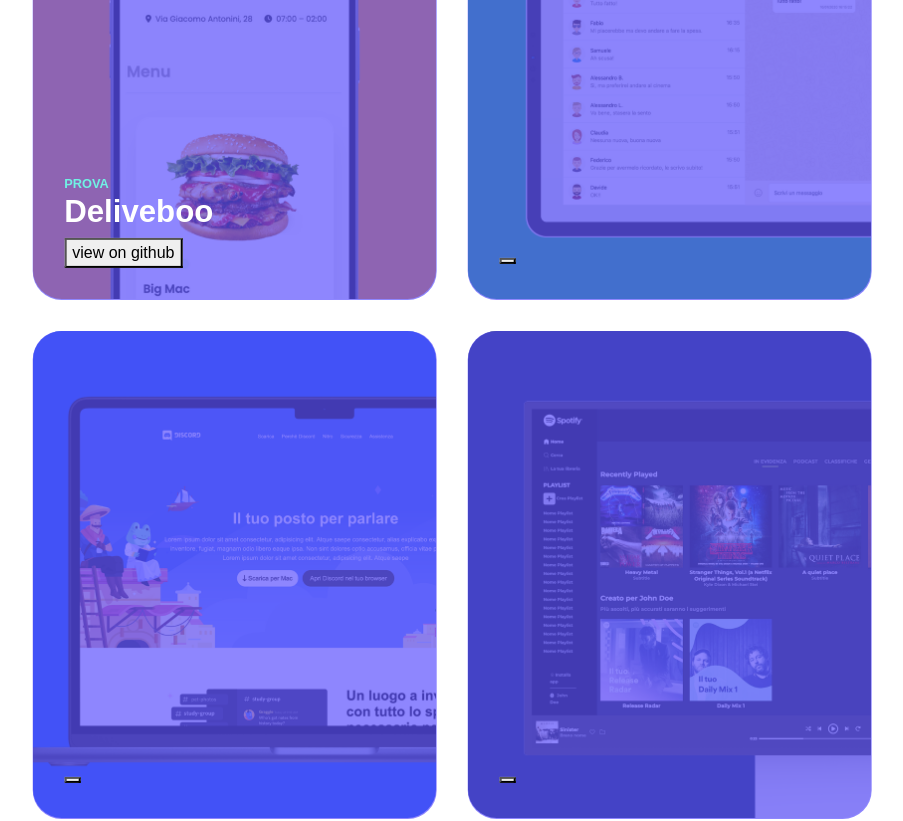
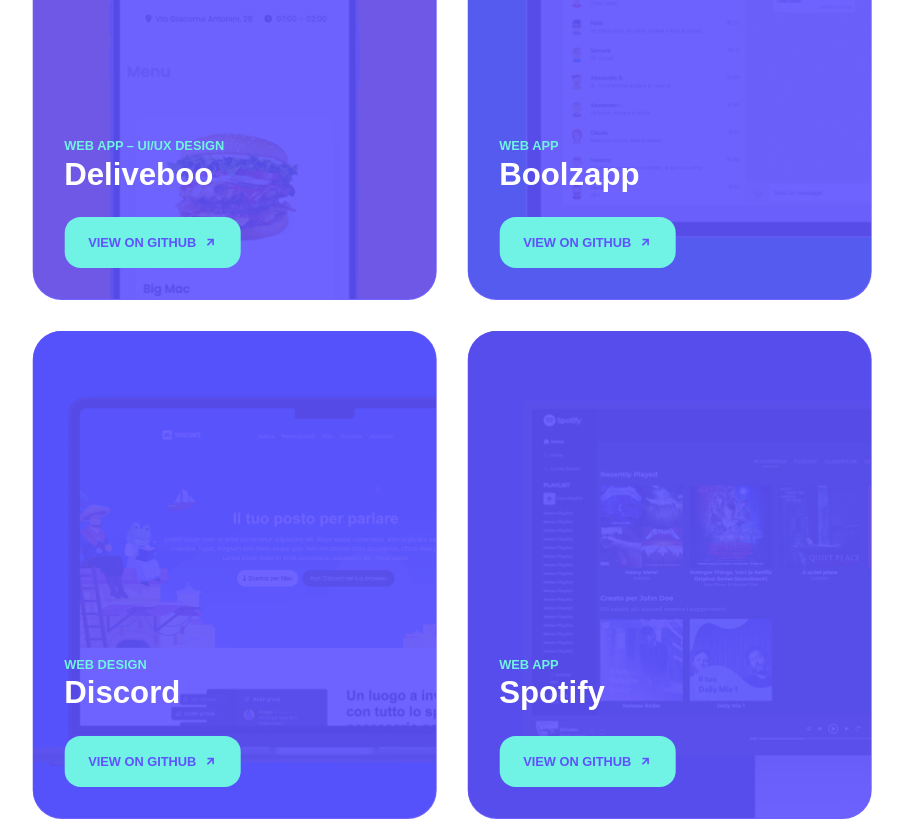
Before and after one commit to andrea-salvalaggio/my-portfolio, a Vue app: page / in a window 1280 px wide. Shown: the part 820-1641 px from the top of the page, without its empty margins (188-1091 px from the left). Built offline with nearby package versions, Linux system fonts and the light colour scheme.

Commit message:
style: :art: Add more style to overlay effect card

```diff
--- a/src/components/Main/Card/CardSingleProject.vue
+++ b/src/components/Main/Card/CardSingleProject.vue
@@ -4,8 +4,13 @@
             <div class="overlay-container position-absolute top-50 start-50 translate-middle">
                 <div class="overlay-description">
                     <p class="text-uppercase m-0">{{ project.type }}</p>
-                    <h2>{{ project.title }}</h2>
-                    <button>{{ project.cta }}</button>
+                    <h2 class="pb-3">{{ project.title }}</h2>
+                    <button class="btn text-uppercase text-white border-0 px-4 py-3">
+                        <a class="text-decoration-none" :href="project.link" target="_blank">
+                        {{ project.cta }}
+                        <i class="ri-arrow-right-up-line align-top ps-1"></i>
+                        </a>
+                    </button>
                 </div>
             </div>
             <img :src="project.img" :alt="project.text" class="p-3">
@@ -21,21 +26,34 @@ export default {
                 {
                     img: require("../../../assets/img/projects/deliveboo.png"),
                     text: "DeliveBoo Project",
-                    type: "prova",
+                    type: "web app – ui/ux design",
                     title: "Deliveboo",
-                    cta: "view on github"
+                    cta: "view on github",
+                    link: "https://github.com/andrea-salvalaggio/laravel-deliveboo"
                 },
                 {
                     img: require("../../../assets/img/projects/boolzapp.png"),
-                    text: "Boolzapp Project"
+                    text: "Boolzapp Project",
+                    type: "web app",
+                    title: "Boolzapp",
+                    cta: "view on github",
+                    link: "https://github.com/andrea-salvalaggio/vue-boolzapp"
                 },
                 {
                     img: require("../../../assets/img/projects/discord.png"),
-                    text: "Discord Project"
+                    text: "Discord Project",
+                    type: "web design",
+                    title: "Discord",
+                    cta: "view on github",
+                    link: "https://github.com/andrea-salvalaggio/htmlcss-discord"
                 },
                 {
                     img: require("../../../assets/img/projects/spotify.png"),
-                    text: "Spotify Project"
+                    text: "Spotify Project",
+                    type: "web app",
+                    title: "Spotify",
+                    cta: "view on github",
+                    link: "https://github.com/andrea-salvalaggio/html-css-spotifyweb"
                 },
             ]
         }
@@ -50,24 +68,6 @@ export default {
     position: relative;
     overflow: hidden;
 
-    .overlay-description{
-        position: absolute;
-        bottom: 0;
-        padding: 2rem;
-
-        p{
-            font-size: $normalFontSize;
-            font-weight: $smallFontWeight;
-            color: $secondryColorBrand;
-        }
-
-        h2{
-            font-size: $h2FontSize;
-            font-weight: $bigFontWeight;
-            color: $secondaryColorText;
-        }
-    }
-
     img {
         width: 100%;
         height: 100%;
@@ -80,6 +80,35 @@ export default {
     height: calc(100% - 1.9rem);
     background-color: $primaryColorOverlay;
     border-radius: $overlayRadius;
+
+    .overlay-description{
+        position: absolute;
+        bottom: 0;
+        padding: 2rem;
+
+        p{
+            font-size: $normalFontSize;
+            font-weight: $normalFontWeight;
+            color: $secondryColorBrand;
+        }
+
+        h2{
+            font-size: $h2FontSize;
+            font-weight: $bigFontWeight;
+            color: $secondaryColorText;
+        }
+
+        button {
+            font-size: $normalFontSize;
+            font-weight: $smallFontWeight;
+            border-radius: $btnRadius;
+            background-color: $secondryColorBrand;
+
+            a{
+                color: $primaryColorBrand;
+            }
+        }
+    }
 }
 
 </style>
--- a/styles/variables.scss
+++ b/styles/variables.scss
@@ -17,7 +17,7 @@ $secondaryColorText: white;
 $primaryColorShadowLight: 0 20px 40px #e2e0ff;
 
 // Overlay
-$primaryColorOverlay: rgba(95, 83, 254, .7);
+$primaryColorOverlay: rgba(95, 83, 254, .9);
 
 // *** Font & Typography ***
 // General Font
```
